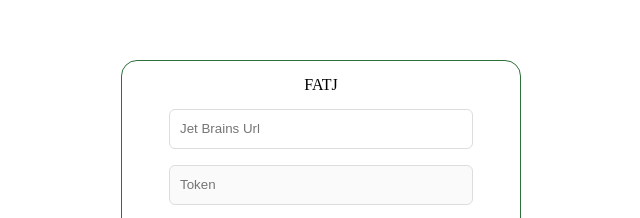
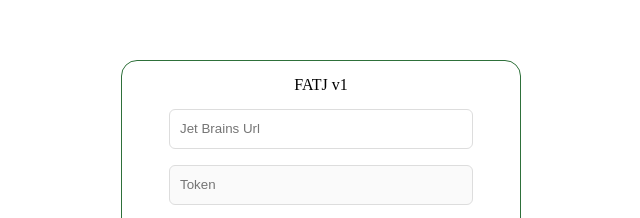
Before and after one commit to hlusovich/atfj, a website with bundled scripts: page index.html in a window 1280 px wide. Shown: the part 174-392 px from the top of the page, 319-959 px from the left. Built offline with nearby package versions, Linux system fonts and the light colour scheme; no server answers; files whose address does not match are found by name.

```diff
--- a/index.html
+++ b/index.html
@@ -10,7 +10,7 @@
 <link rel="stylesheet" href="styles.css">
 <body>
 <div class="container">
-    <h1>FATJ</h1>
+    <h1>FATJ v1</h1>
     <label class="input-file">
         <input id='jet-brains-url-input' class="input" type="text" placeholder="Jet Brains Url">
     </label>
```
